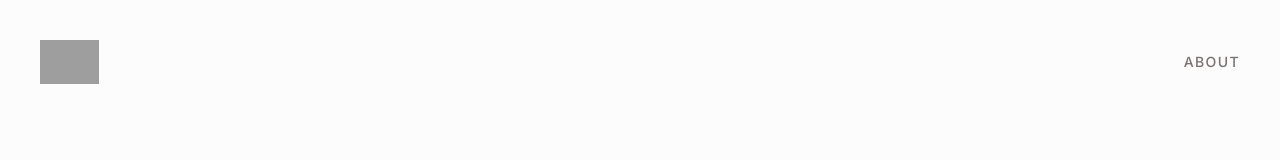
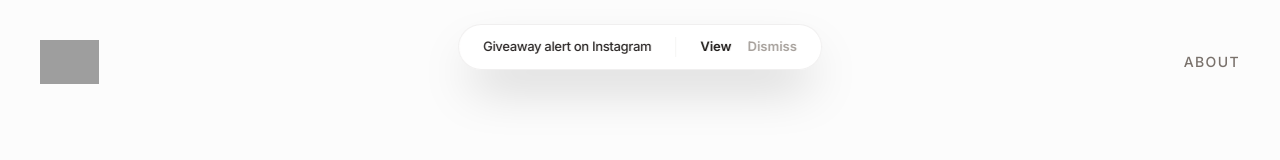
Before and after one commit to webdevsint/chithi, a React (Vite) app: page / in a window 1280 px wide. Shown: the top 160 px of the page. Built offline with nearby package versions, Linux system fonts and the light colour scheme; grey boxes are pictures that could not be loaded; a web font is replaced by a local one.

Commit message:
giveaway notification added

```diff
--- a/src/App.tsx
+++ b/src/App.tsx
@@ -348,7 +348,7 @@
             <div className="mt-10 pt-6 border-t border-stone-100 text-center space-y-2">
 
               <p className="font-sans text-xs text-stone-400 pt-2">
-                In collaboration with <span className="font-semibold text-stone-500">Project Eunoia</span> <span className="mx-1 opacity-50">•</span> v1.0.0
+                In collaboration with <span className="font-semibold text-stone-500">Project Eunoia</span> <span className="mx-1 opacity-50">•</span> v1.2.0
               </p>
               <p className="font-sans text-xs text-stone-400 pt-2">
                 Created by <span className="font-semibold text-stone-500">Nehan Yaser</span> & <span className="font-semibold text-stone-500">Mahian Arthob</span>
@@ -1384,6 +1384,61 @@
   );
 };
 
+// Giveaway Alert Component
+const GiveawayAlert = () => {
+  const [isVisible, setIsVisible] = useState(false);
+
+  useEffect(() => {
+    const isDismissed = localStorage.getItem('chithi_giveaway_dismissed');
+    if (!isDismissed) {
+      const timer = setTimeout(() => {
+        setIsVisible(true);
+      }, 2000);
+      return () => clearTimeout(timer);
+    }
+  }, []);
+
+  if (!isVisible) return null;
+
+  return (
+    <AnimatePresence>
+      <motion.div
+        initial={{ y: -100, opacity: 0 }}
+        animate={{ y: 0, opacity: 1 }}
+        exit={{ y: -100, opacity: 0 }}
+        className="fixed top-6 left-1/2 -translate-x-1/2 z-[100] w-auto max-w-[95%]"
+      >
+        <div className="bg-white/90 backdrop-blur-xl border border-stone-200/60 px-6 py-3 rounded-full shadow-2xl flex items-center gap-6 whitespace-nowrap">
+          <span className="text-[13px] font-medium text-stone-800 tracking-tight">Giveaway alert on Instagram</span>
+          <div className="flex gap-4 items-center border-l border-stone-100 pl-6">
+            <a
+              href="https://www.instagram.com/p/DWHIeDVD5sl/"
+              target="_blank"
+              rel="noopener noreferrer"
+              onClick={() => {
+                setIsVisible(false);
+                localStorage.setItem('chithi_giveaway_dismissed', 'true');
+              }}
+              className="text-[13px] font-bold text-stone-900 hover:opacity-60 transition-opacity"
+            >
+              View
+            </a>
+            <button
+              onClick={() => {
+                setIsVisible(false);
+                localStorage.setItem('chithi_giveaway_dismissed', 'true');
+              }}
+              className="text-[13px] font-bold text-stone-400 hover:text-stone-600 transition-colors"
+            >
+              Dismiss
+            </button>
+          </div>
+        </div>
+      </motion.div>
+    </AnimatePresence>
+  );
+};
+
 // PWA Install Banner Component
 const InstallBanner = ({ installPrompt, onInstall, visitCount }: { installPrompt: any, onInstall: () => void, visitCount: number }) => {
   const location = useLocation();
@@ -1484,6 +1539,7 @@
   return (
     <BrowserRouter>
       <div className="min-h-screen bg-[#fcfcfc] font-sans text-stone-900 selection:bg-stone-200">
+        <GiveawayAlert />
         <AnimatedRoutes />
         <InstallBanner installPrompt={installPrompt} onInstall={handleInstallClick} visitCount={visitCount} />
       </div>
--- a/vite.config.ts
+++ b/vite.config.ts
@@ -41,6 +41,7 @@
           ]
         },
         workbox: {
+          cacheId: 'chithi-cache-v3',
           cleanupOutdatedCaches: true,
           skipWaiting: true,
           clientsClaim: true,
@@ -50,7 +51,7 @@
               urlPattern: /^https:\/\/fonts\.googleapis\.com\/.*/i,
               handler: 'CacheFirst',
               options: {
-                cacheName: 'google-fonts-cache',
+                cacheName: 'google-fonts-cache-v2',
                 expiration: {
                   maxEntries: 10,
                   maxAgeSeconds: 60 * 60 * 24 * 365 // <== 365 days
```
